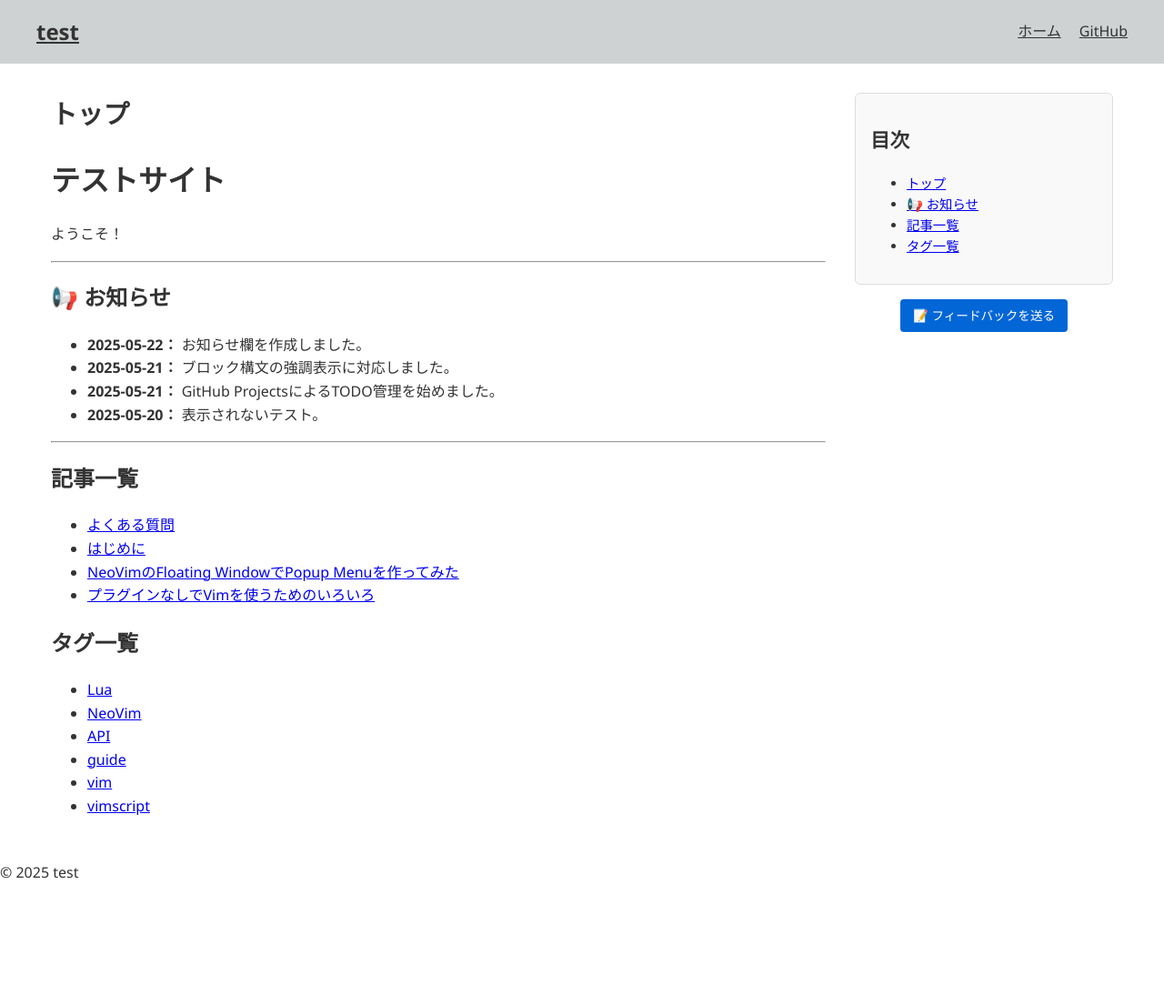
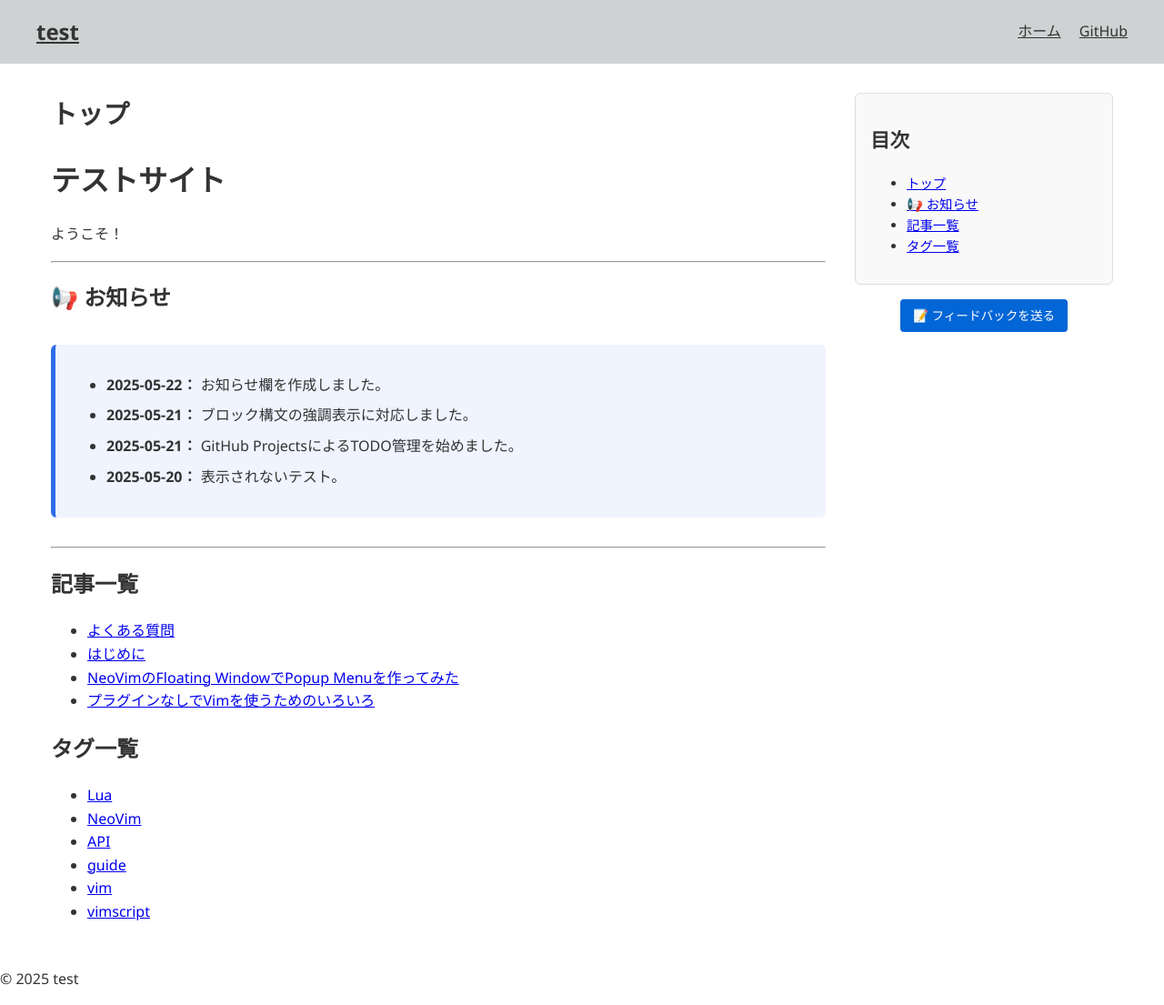
Before and after one commit to PicricAcid/pages_test, a Jekyll site: the page built from docs/index.md, in a window 1280 px wide. Shown: the whole page at 91% size. Built offline with Jekyll 4.4.1, drawn with Linux system fonts in a browser that asks for light colours; before the commit the page ends 989 px from its top, so only the background shows below that.

Commit message:
Update style.css

```diff
--- a/docs/assets/style.css
+++ b/docs/assets/style.css
@@ -202,3 +202,14 @@ img {
 .admonition.note { border-color: #2e6de6; background: #f0f4ff; }
 .admonition.tip { border-color: #28a745; background: #e6f4ea; }
 .admonition.warning { border-color: #d32f2f; background: #fdecea; color: #b71c1c; }
+
+.notice {
+  background-color: #f0f4ff;
+  border-left: 5px solid #2e6de6;
+  padding: 1em;
+  margin: 2em 0;
+  border-radius: 6px;
+}
+.notice li {
+  margin-bottom: 0.5em;
+}
```
